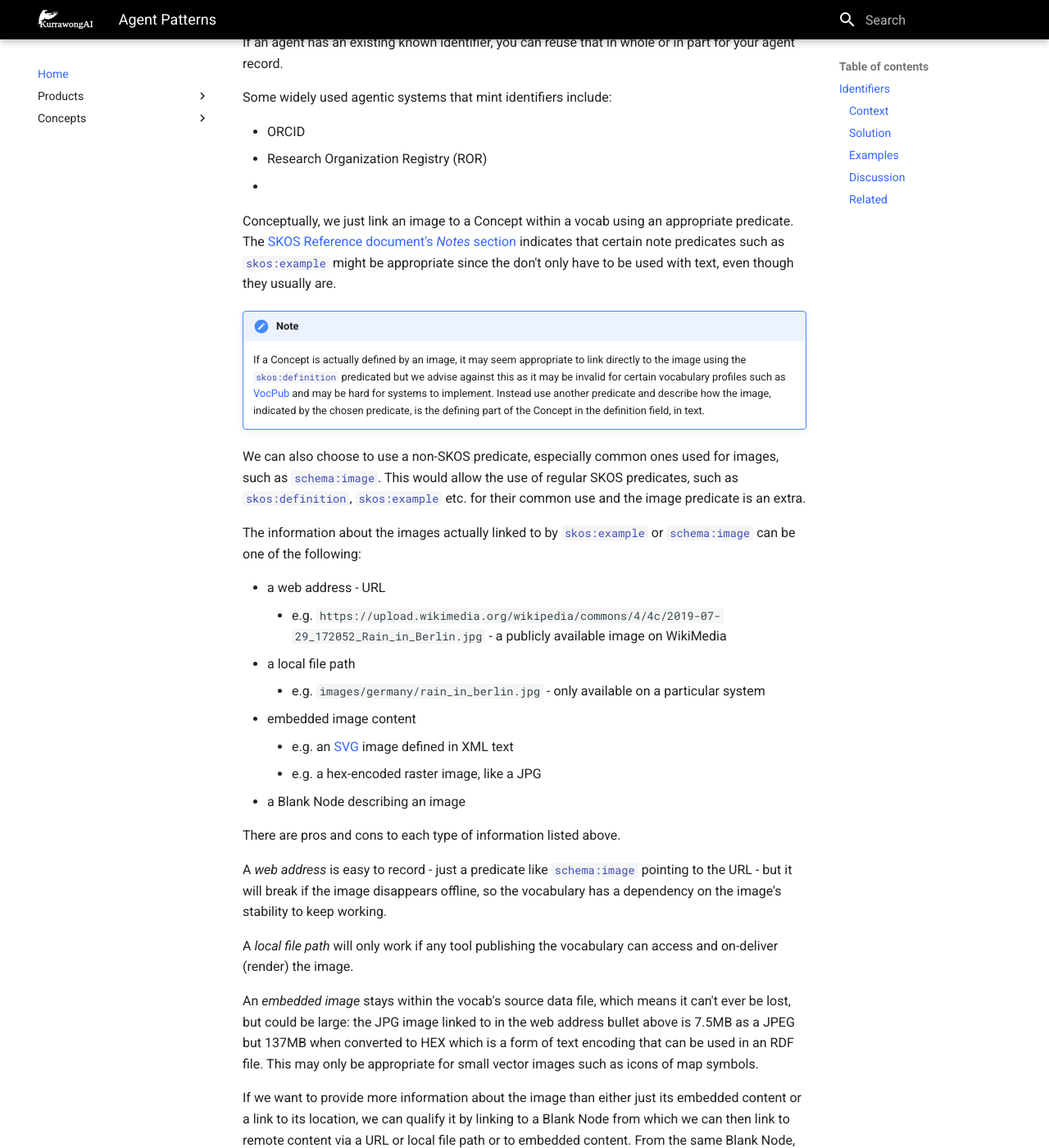
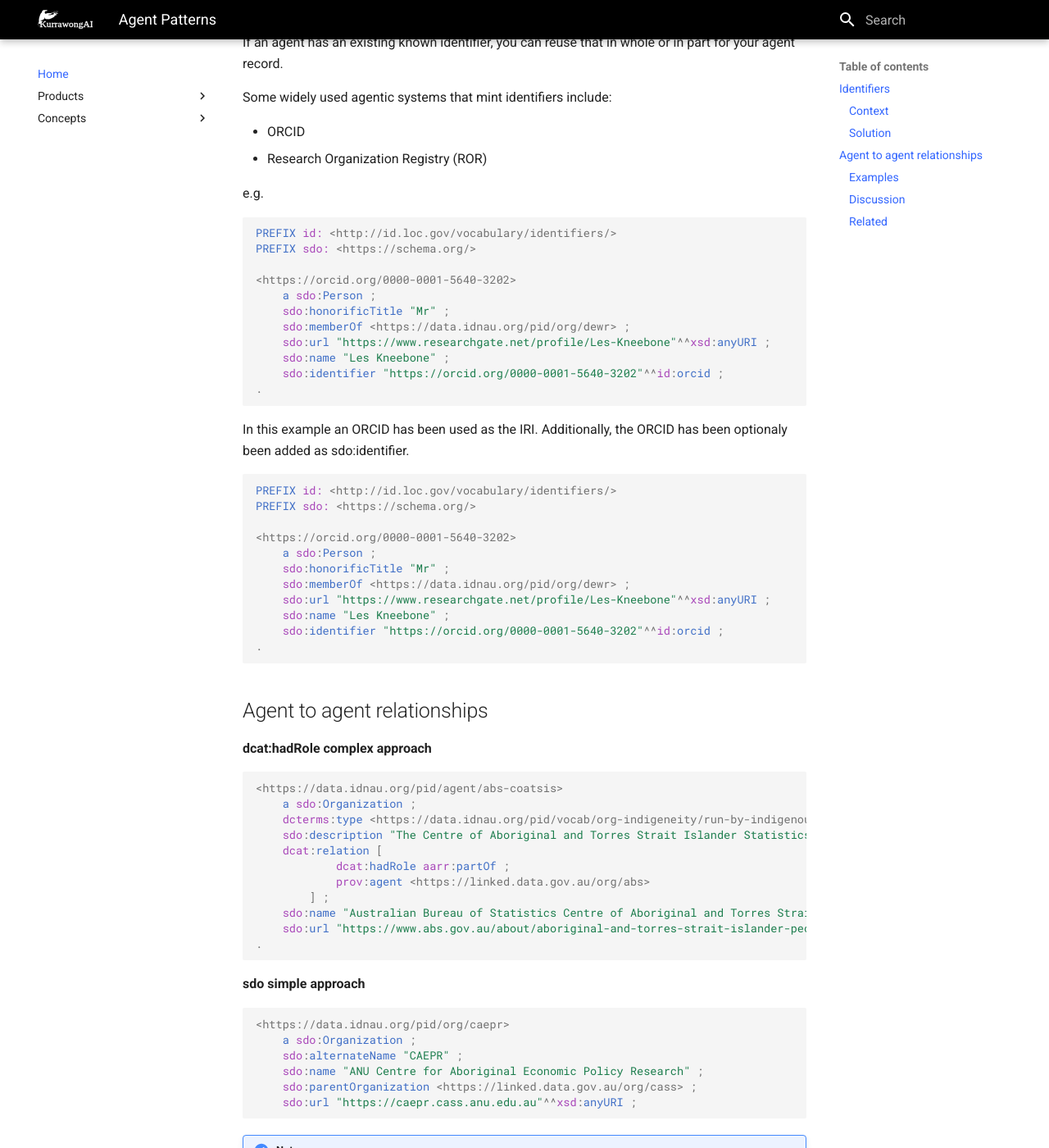
Before and after one commit to Kurrawong/docs, an MkDocs documentation site: the page built from docs/concepts/agents/patterns.md, in a window 1280 px wide and 1400 px high, scrolled down 1135 px. Shown: the whole window at 82% size. Built offline with MkDocs 1.6.1 and Material for MkDocs 9.7.7, drawn with Linux system fonts in a browser that asks for light colours.

Commit message:
Merge remote-tracking branch 'origin/main'

````diff
--- a/docs/concepts/agents/patterns.md
+++ b/docs/concepts/agents/patterns.md
@@ -47,11 +47,71 @@ Some widely used agentic systems that mint identifiers include:
 
 - ORCID
 - Research Organization Registry (ROR)
--
+
+e.g.
+
+```turtle
+PREFIX id: <http://id.loc.gov/vocabulary/identifiers/>
+PREFIX sdo: <https://schema.org/>
+
+<https://orcid.org/0000-0001-5640-3202>
+    a sdo:Person ;
+    sdo:honorificTitle "Mr" ;
+    sdo:memberOf <https://data.idnau.org/pid/org/dewr> ;
+    sdo:url "https://www.researchgate.net/profile/Les-Kneebone"^^xsd:anyURI ;
+    sdo:name "Les Kneebone" ;
+    sdo:identifier "https://orcid.org/0000-0001-5640-3202"^^id:orcid ;
+.
+```
+
+
+In this example an ORCID has been used as the IRI. Additionally, the ORCID has been optionaly been added as sdo:identifier.
+
+```turtle
+PREFIX id: <http://id.loc.gov/vocabulary/identifiers/>
+PREFIX sdo: <https://schema.org/>
+
+<https://orcid.org/0000-0001-5640-3202>
+    a sdo:Person ;
+    sdo:honorificTitle "Mr" ;
+    sdo:memberOf <https://data.idnau.org/pid/org/dewr> ;
+    sdo:url "https://www.researchgate.net/profile/Les-Kneebone"^^xsd:anyURI ;
+    sdo:name "Les Kneebone" ;
+    sdo:identifier "https://orcid.org/0000-0001-5640-3202"^^id:orcid ;
+.
+```
 
 
 
-Conceptually, we just link an image to a Concept within a vocab using an appropriate predicate. The [SKOS Reference document's _Notes_ section](https://www.w3.org/TR/skos-reference/#notes) indicates that certain note predicates such as [`skos:example`](https://www.w3.org/TR/skos-reference/#example) might be appropriate since the don't only have to be used with text, even though they usually are.
+
+## Agent to agent relationships
+
+**dcat:hadRole complex approach**
+
+```turtle
+<https://data.idnau.org/pid/agent/abs-coatsis>
+    a sdo:Organization ;
+    dcterms:type <https://data.idnau.org/pid/vocab/org-indigeneity/run-by-indigenous-persons> ;
+    sdo:description "The Centre of Aboriginal and Torres Strait Islander Statistics (CoATSIS) has a leadership and coordination role for national statistical activity about Aboriginal and Torres Strait Islander peoples. They engage with communities across a range of statistical activities and outputs such as the Aboriginal and Torres Strait Islander health and social surveys, the five-yearly Census, administrative data, and data integration projects."@en ;
+    dcat:relation [
+            dcat:hadRole aarr:partOf ;
+            prov:agent <https://linked.data.gov.au/org/abs>
+        ] ;
+    sdo:name "Australian Bureau of Statistics Centre of Aboriginal and Torres Strait Islander Statistics" ;
+    sdo:url "https://www.abs.gov.au/about/aboriginal-and-torres-strait-islander-peoples/aboriginal-and-torres-strait-islander-engagement"^^xsd:anyURI ;
+.
+```
+
+**sdo simple approach**
+```turtle
+<https://data.idnau.org/pid/org/caepr>
+    a sdo:Organization ;
+    sdo:alternateName "CAEPR" ;
+    sdo:name "ANU Centre for Aboriginal Economic Policy Research" ;
+    sdo:parentOrganization <https://linked.data.gov.au/org/cass> ;
+    sdo:url "https://caepr.cass.anu.edu.au"^^xsd:anyURI ;
+```
+
 
 !!! note
 
````
